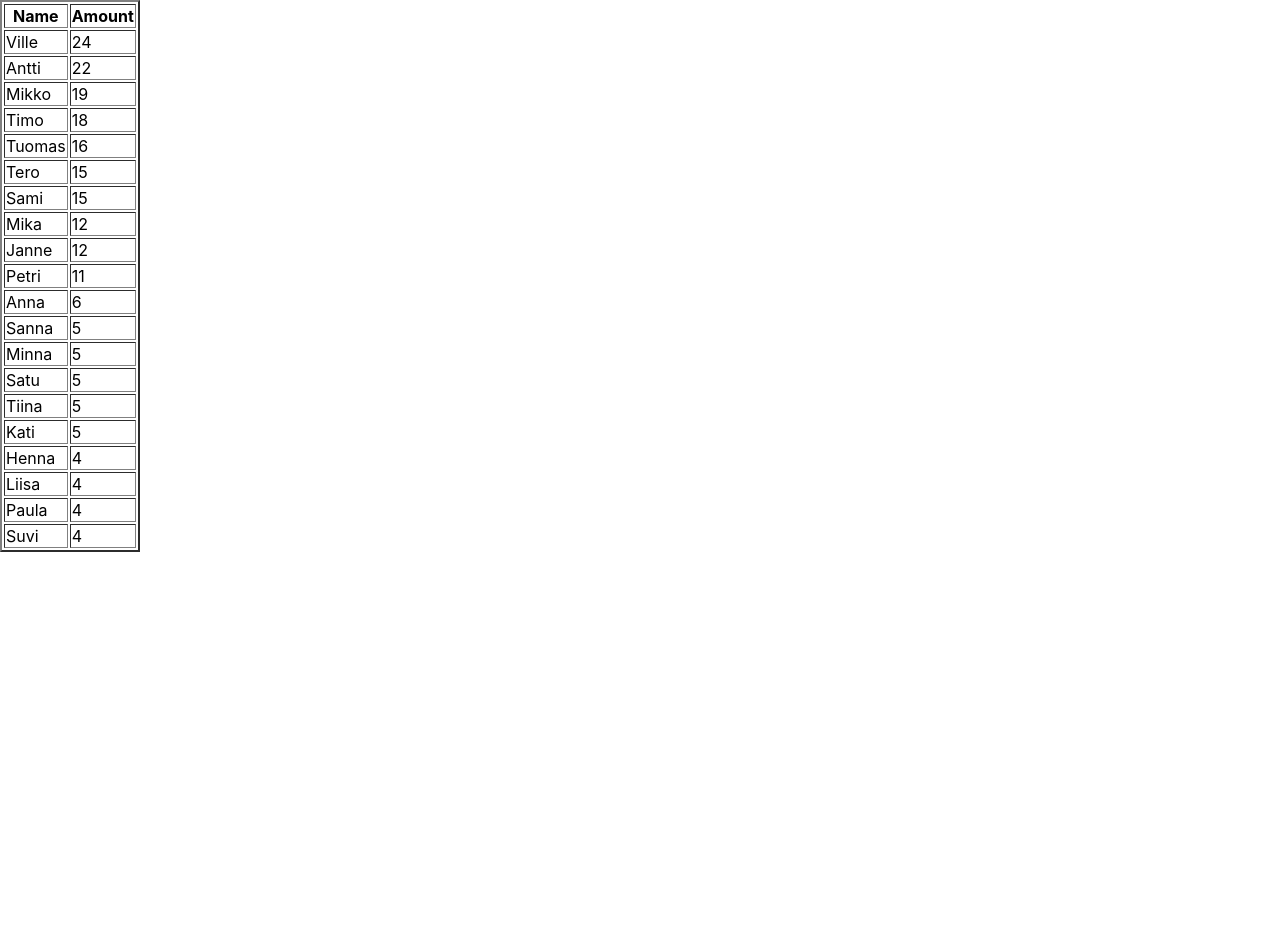
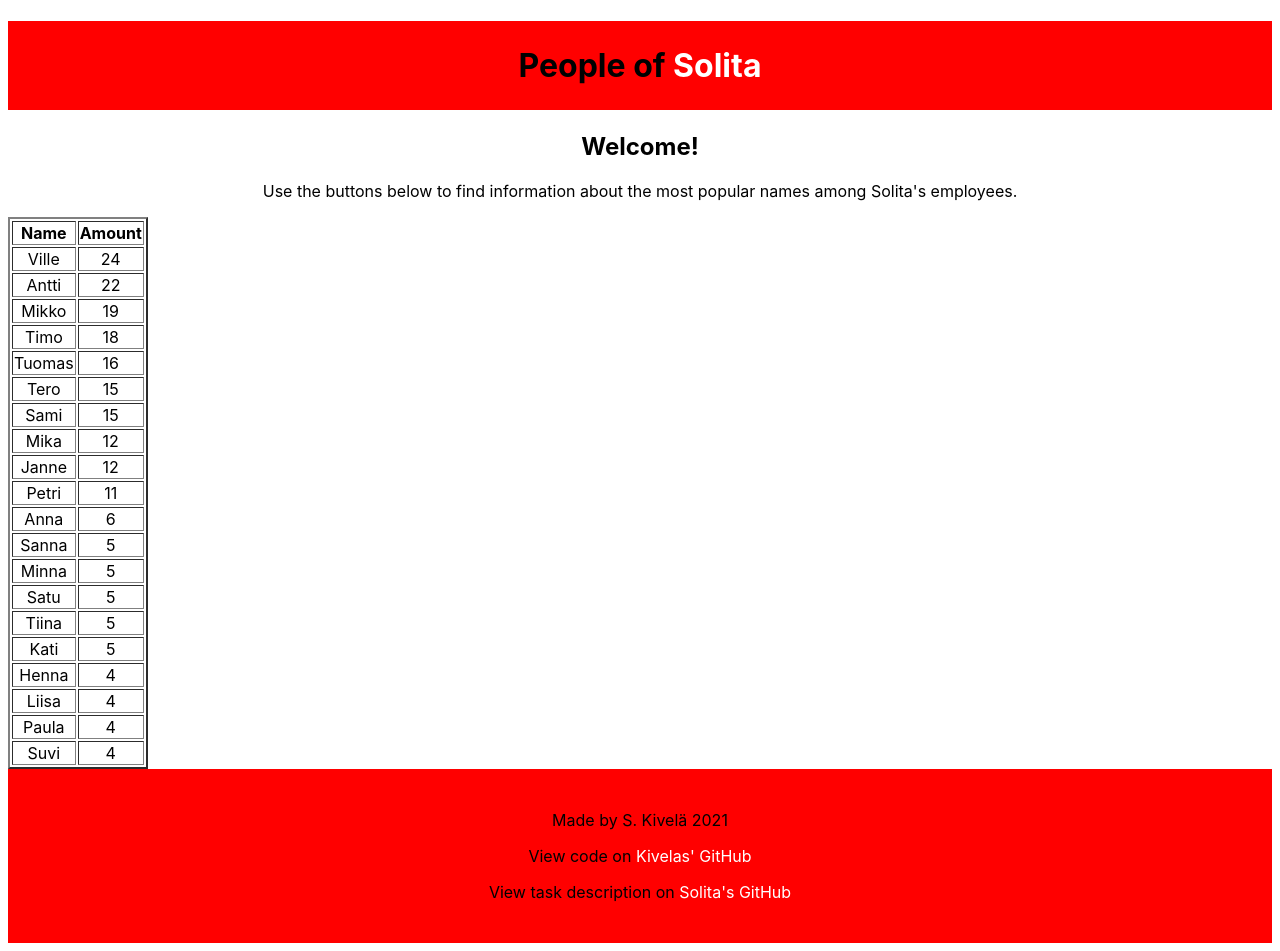
Before and after one commit to kivelas/solitaNames, a React (Create React App) app in the folder solita-names/: page / in a window 1280 px wide. Before the commit the page ends 800 px from the top, so only its background shows below. Built offline with nearby package versions, Linux system fonts and the light colour scheme.

Commit message:
improve styling

```diff
--- a/solita-names/public/index.html
+++ b/solita-names/public/index.html
@@ -24,10 +24,13 @@
       work correctly both with client-side routing and a non-root public URL.
       Learn how to configure a non-root public URL by running `npm run build`.
     -->
-    <title>React App</title>
+    <title>Solita Names</title>
   </head>
   <body>
     <noscript>You need to enable JavaScript to run this app.</noscript>
+    <h1>People of <a href="https://www.solita.fi/" target="_blank">Solita</a></h1>
+    <h2>Welcome!</h2>
+    <p>Use the buttons below to find information about the most popular names among Solita's employees.</p>
     <div id="root"></div>
     <!--
       This HTML file is a template.
@@ -39,5 +42,10 @@
       To begin the development, run `npm start` or `yarn start`.
       To create a production bundle, use `npm run build` or `yarn build`.
     -->
+    <footer>
+      <p>Made by S. Kivelä 2021</p>
+      <p>View code on <a href="https://github.com/kivelas/solitaNames" target="_blank">Kivelas' GitHub</a></p>
+      <p>View task description on <a href="https://github.com/solita/dev-academy-2021" target="_blank">Solita's GitHub</a></p>
+    </footer>
   </body>
 </html>
--- a/solita-names/src/index.css
+++ b/solita-names/src/index.css
@@ -1,13 +1,33 @@
 body {
-  margin: 0;
+  margin: 10;
   font-family: -apple-system, BlinkMacSystemFont, 'Segoe UI', 'Roboto', 'Oxygen',
     'Ubuntu', 'Cantarell', 'Fira Sans', 'Droid Sans', 'Helvetica Neue',
     sans-serif;
   -webkit-font-smoothing: antialiased;
   -moz-osx-font-smoothing: grayscale;
+
+  text-align: center;
 }
 
 code {
   font-family: source-code-pro, Menlo, Monaco, Consolas, 'Courier New',
     monospace;
 }
+
+a:link {
+  color: white;
+  text-decoration: none;
+}
+
+a:hover {
+  text-decoration: underline;
+}
+
+a:visited {
+  color: wheat;
+}
+
+footer, h1 {
+  background-color: red ;
+  padding: 25px 10px;
+}
```
